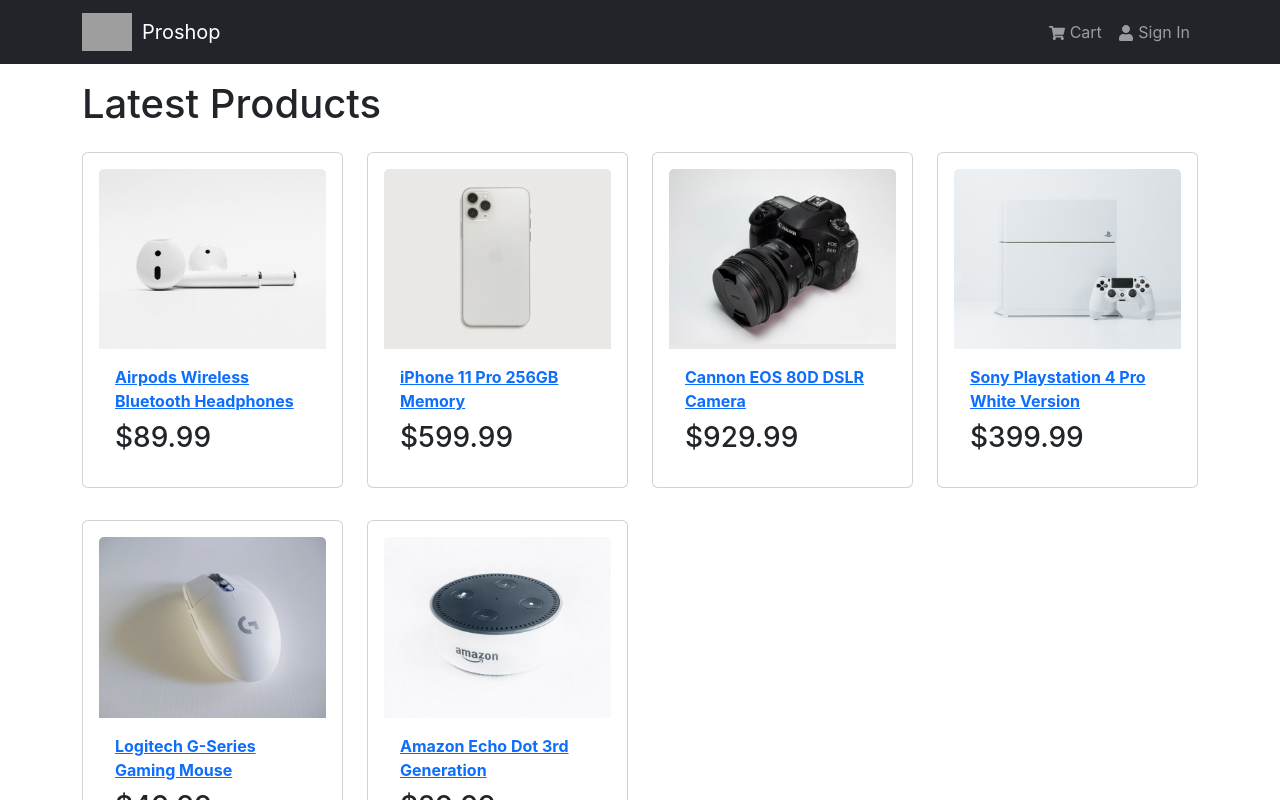
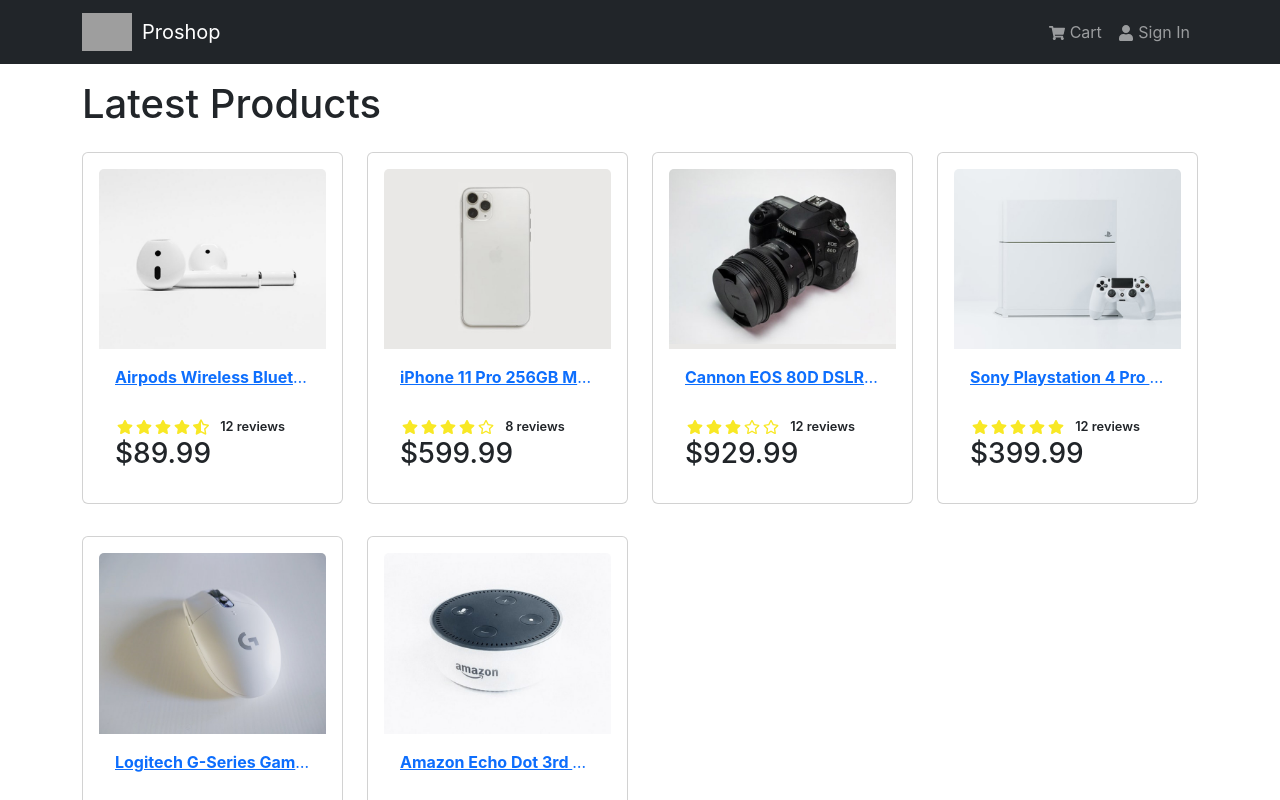
Before and after one commit to bhaktip123-git/proshop-demo, a React (Create React App) app in the folder frontened/: page / in a window 1280 px wide. Shown: the top 800 px of the page. Built offline with nearby package versions, Linux system fonts and the light colour scheme; grey boxes are pictures that could not be loaded.

Commit message:
updated message

```diff
--- a/frontened/src/components/Product.jsx
+++ b/frontened/src/components/Product.jsx
@@ -1,5 +1,6 @@
 import { Card } from 'react-bootstrap';
 import { Link } from 'react-router-dom';
+import Rating from './Rating';
 
 const Product = ({ product }) => {
   return (
@@ -9,10 +10,13 @@
         </Link>
       <Card.Body>
         <Link to={`/product/${product._id}`}>
-            <Card.Title as='div'>
+            <Card.Title as='div' className='product-title'>
                 <strong>{product.name}</strong>
             </Card.Title>
         </Link>
+        <Card.Text as='div'>
+            <Rating value={product.rating} text={`${product.numReviews} reviews`} />
+        </Card.Text>
         <Card.Text as='h3'>${product.price}</Card.Text>
       </Card.Body>
     </Card>
--- /dev/null
+++ b/frontened/src/components/Rating.jsx
@@ -0,0 +1,31 @@
+import { FaStar, FaStarHalfAlt, FaRegStar } from 'react-icons/fa';
+
+const Rating = ({ value, text }) => {
+  return (
+    <div className='rating'>
+      <span>
+        {value >= 1 ? <FaStar /> : value >= 0.5 ? <FaStarHalfAlt /> : <FaRegStar />}
+      </span>
+
+      <span>
+        {value >= 2 ? <FaStar /> : value >= 1.5 ? <FaStarHalfAlt /> : <FaRegStar />}
+      </span>
+
+      <span>
+        {value >= 3 ? <FaStar /> : value >= 2.5 ? <FaStarHalfAlt /> : <FaRegStar />}
+      </span>
+
+      <span>
+        {value >= 4 ? <FaStar /> : value >= 3.5 ? <FaStarHalfAlt /> : <FaRegStar />}
+      </span>
+
+      <span>
+        {value >= 5 ? <FaStar /> : value >= 4.5 ? <FaStarHalfAlt /> : <FaRegStar />}
+      </span>
+
+      <span className='rating-text'>{text && text}</span>
+    </div>
+  );
+};
+
+export default Rating;
--- a/frontened/src/index.css
+++ b/frontened/src/index.css
@@ -33,3 +33,37 @@
 main {
   flex: 1;
 }
+
+.rating span {
+  margin:0.1em;
+}
+
+.rating svg {
+  color:#f8e825;
+}
+
+.rating-text {
+  font-size:0.8rem;
+  font-weight: 600;
+  padding-left:0.5rem;
+}
+
+.product-card {
+  height: 100%;
+}
+
+.product-link {
+  text-decoration: none;
+  color: black;
+}
+
+.product-link:hover {
+  color: #0d6efd;
+}
+
+.product-title {
+  height: 2.5em;
+  overflow: hidden;
+  text-overflow: ellipsis;
+  white-space: nowrap;
+}
--- a/frontened/src/index.js
+++ b/frontened/src/index.js
@@ -11,12 +11,13 @@
 import App from './App';
 import reportWebVitals from './reportWebVitals';
 import Homescreen from './screens/Homescreen';
+import Productscreen from './screens/Productscreen';
 
 const router = createBrowserRouter(
   createRoutesFromElements(
     <Route path='/' element={<App />} >
-       <Route index={true} path='/' element={<Homescreen />} >
-       </Route>
+       <Route index={true} path='/' element={<Homescreen />} />
+       <Route path='/product/:id' element={<Productscreen />} />
     </Route>
   )
 )
--- /dev/null
+++ b/frontened/src/screens/Productscreen.jsx
@@ -0,0 +1,69 @@
+import {useParams} from 'react-router-dom';
+import{ Link } from 'react-router-dom';
+import {Row, Col, Image, ListGroup, Card, Button} from 'react-bootstrap';
+import Rating from '../components/Rating';
+import products from '../products';
+
+const Productscreen = () => {
+    const {id:productId} = useParams();
+    const product = products.find(p => p._id === productId);
+
+  return <>
+    <Link className='btn btn-light my-3' to='/'>
+    Go Back
+    </Link>
+
+    <Row>
+      <Col md={5}>
+        <Image src={product.image} alt={product.name} fluid />
+      </Col>
+
+      <Col md={4}>
+        <ListGroup variant='flush'>
+          <ListGroup.Item>
+            <h3>{product.name}</h3>
+          </ListGroup.Item>
+          <ListGroup.Item>
+            <Rating value={product.rating} text={`${product.numReviews} reviews`} />
+          </ListGroup.Item>
+          <ListGroup.Item>
+            Price: ${product.price}
+          </ListGroup.Item>
+          <ListGroup.Item>
+            Description: {product.description}
+          </ListGroup.Item>
+        </ListGroup>
+      </Col>
+
+      <Col md={3}>
+        <Card>
+          <ListGroup variant='flush'>
+            <ListGroup.Item>
+              <Row>
+                <Col>Price:</Col>
+                <Col><strong>${product.price}</strong></Col>
+              </Row>
+            </ListGroup.Item>
+
+
+            <ListGroup.Item>
+              <Row>
+                <Col>Status:</Col>
+                <Col>{product.countInStock > 0 ? 'In Stock' : 'Out Of Stock'}</Col>
+              </Row>
+            </ListGroup.Item>
+
+            <ListGroup.Item>
+              <Button className='btn-block' type='button' disabled={product.countInStock === 0}>
+                Add To Cart
+              </Button>
+            </ListGroup.Item>
+          </ListGroup>
+        </Card>
+      </Col>
+    </Row>
+
+    </>;
+};
+
+export default Productscreen
```
